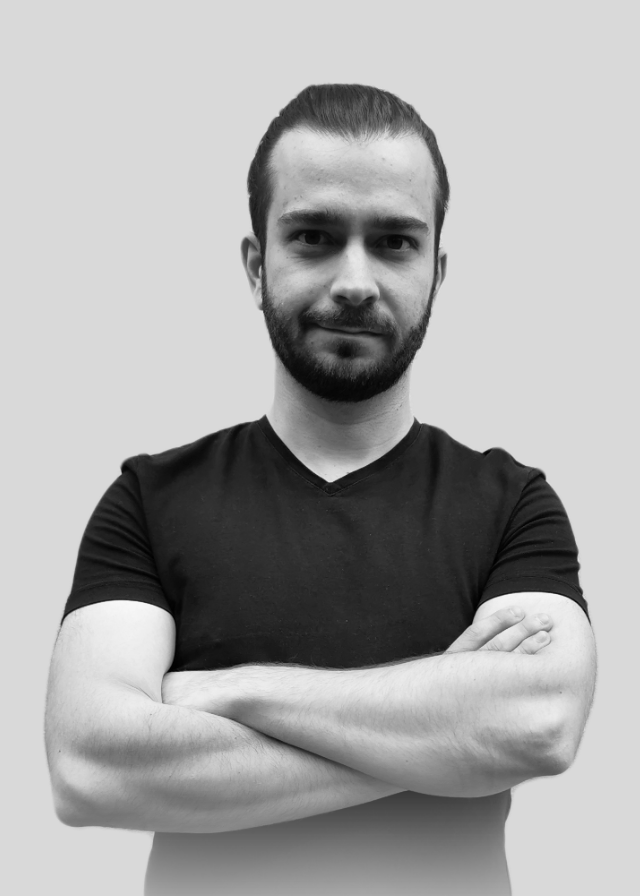
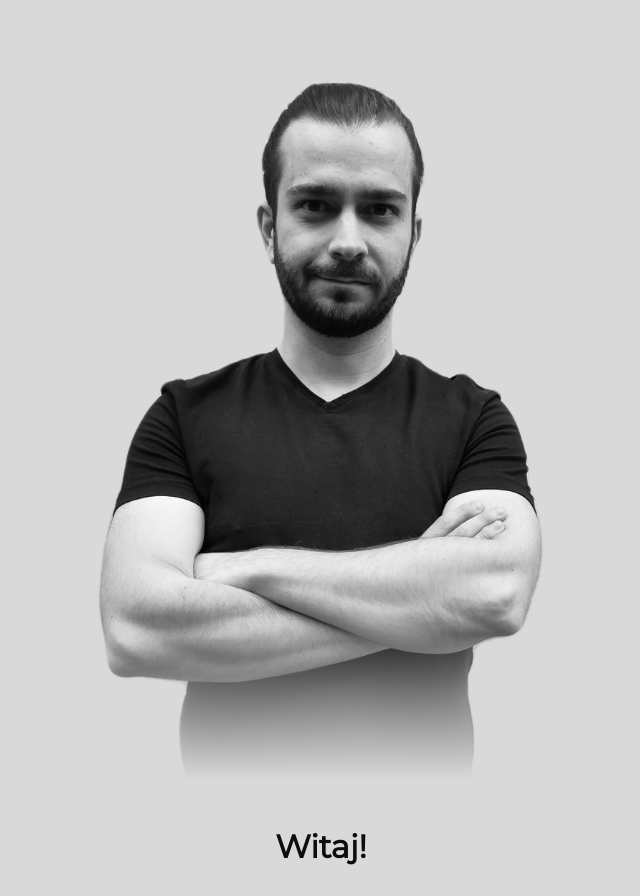
Before and after one commit to miszad89/portfolio, a Gatsby site: page / in a window 1280 px wide. Shown: the top 896 px of the page, without its empty margins (319-959 px from the left). Built offline with nearby package versions, Linux system fonts and the light colour scheme; Gatsby itself is replaced by a stand-in of ours.

Commit message:
Add section component, change margins in hero component.

```diff
--- a/src/components/hero.js
+++ b/src/components/hero.js
@@ -4,8 +4,14 @@ import Img from "gatsby-image"
 import styled from "styled-components"
 
 const HeroImgWrapper = styled.div`
+  margin: 0 auto;
   width: 50%;
-  mask-image: linear-gradient(0deg, rgba(0,0,0,0) 0%, rgba(0,0,0,1) 25%, rgba(0,0,0,1) 100%);
+  mask-image: linear-gradient(
+    0deg,
+    rgba(0, 0, 0, 0) 0%,
+    rgba(0, 0, 0, 1) 25%,
+    rgba(0, 0, 0, 1) 100%
+  );
 `
 
 const HeroImg = () => {
--- /dev/null
+++ b/src/components/section.js
@@ -0,0 +1,9 @@
+import React from "react"
+import styled from "styled-components"
+
+const StyledWrapper = styled.div`
+`
+
+const Section = ({ children }) => <StyledWrapper>{children}</StyledWrapper>
+
+export default Section
--- a/src/pages/index.js
+++ b/src/pages/index.js
@@ -2,14 +2,17 @@ import React from "react"
 
 import Layout from "../components/layout"
 import SEO from "../components/seo"
+import Section from "../components/section"
 import HeroImg from "../components/hero"
 import WelcomeText from "../components/welcome"
 
 const IndexPage = () => (
   <Layout>
     <SEO title="Home" />
-    <HeroImg />
-    <WelcomeText />
+    <Section>
+      <HeroImg />
+      <WelcomeText />
+    </Section>
   </Layout>
 )
 
```
